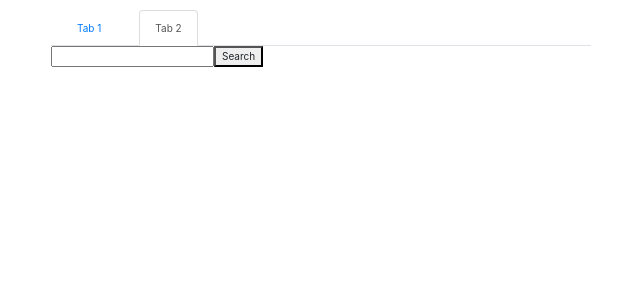
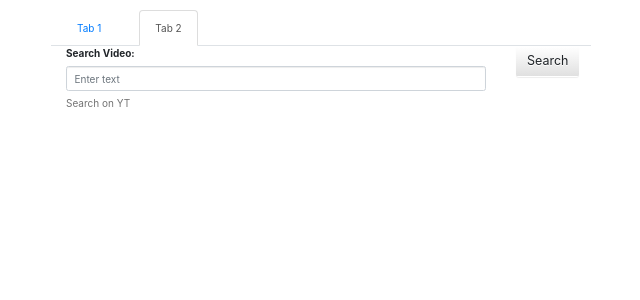
Before and after one commit to kopcinskia/YTPlayer, a React (Create React App) app: page / in a window 1280 px wide. Both pictures are taken after a click on the tab "Tab 2". Shown: the top 300 px of the page, without its empty margins (34-674 px from the left). Built offline with nearby package versions, Linux system fonts and the light colour scheme.

Commit message:
Added Form Component.

```diff
--- a/src/components/forms.js
+++ b/src/components/forms.js
@@ -1,5 +1,6 @@
 import React from 'react'
-import { FormGroup, ControlLabel, FormControl, HelpBlock} from 'react-bootstrap'
+import PropTypes from 'prop-types'
+import { FormGroup, ControlLabel, FormControl, HelpBlock } from 'react-bootstrap'
 
 
 class Form extends React.Component {
@@ -12,6 +13,8 @@ class Form extends React.Component {
       value: ''
     };
   }
+
+  //TODO popraw walidację
 
   getValidationState() {
     const length = this.state.value.length;
@@ -29,22 +32,32 @@ class Form extends React.Component {
     return (
       <form>
         <FormGroup
-          controlId="formBasicText"
+          controlId={ this.props.id }
           validationState={this.getValidationState()}
         >
-          <ControlLabel>Working example with validation</ControlLabel>
+          <ControlLabel>{ this.props.label }</ControlLabel>
           <FormControl
-            type="text"
+            inputRef={ this.props.inputRef }
+            type={ this.props.type }
             value={this.state.value}
-            placeholder="Enter text"
+            placeholder={ this.props.placeholder }
             onChange={this.handleChange}
           />
           <FormControl.Feedback />
-          <HelpBlock>Validation is based on string length.</HelpBlock>
+          <HelpBlock>{ this.props.helper }</HelpBlock>
         </FormGroup>
       </form>
     );
   }
 }
 
+Form.propTypes = {
+  id: PropTypes.string,
+  label: PropTypes.string,
+  placeholder: PropTypes.string,
+  helper: PropTypes.string,
+  type: PropTypes.string,
+  inputRef: PropTypes.func,
+};
+
 export default Form;
--- a/src/components/search/searchingInput.js
+++ b/src/components/search/searchingInput.js
@@ -1,5 +1,7 @@
 import React from 'react'
 import PropTypes from 'prop-types'
+import Form from '../forms'
+import { Button, Grid, Row, Col } from 'react-bootstrap'
 
 const search = require('youtube-search');
 const opts =  {
@@ -29,10 +31,25 @@ const SearchVideosInput = ({ createSearchingList }) => {
       }
       searchInput.value = '';
     }}>
-      <input ref={node => searchInput = node} />
-      <button type="submit">
-        Search
-      </button>
+        <Grid>
+          <Row>
+            <Col sm={12} md={10} >
+              <Form
+                inputRef={ node => searchInput = node }
+                id='aaa'
+                helper='Search on YT'
+                placeholder='Enter text'
+                label='Search Video: '
+                type='text'
+              />
+            </Col>
+            <Col sm={12} md={2}>
+              <Button bsSize='large' type="submit">
+                Search
+              </Button>
+            </Col>
+          </Row>
+        </Grid>
     </form>
   )
 };
```
